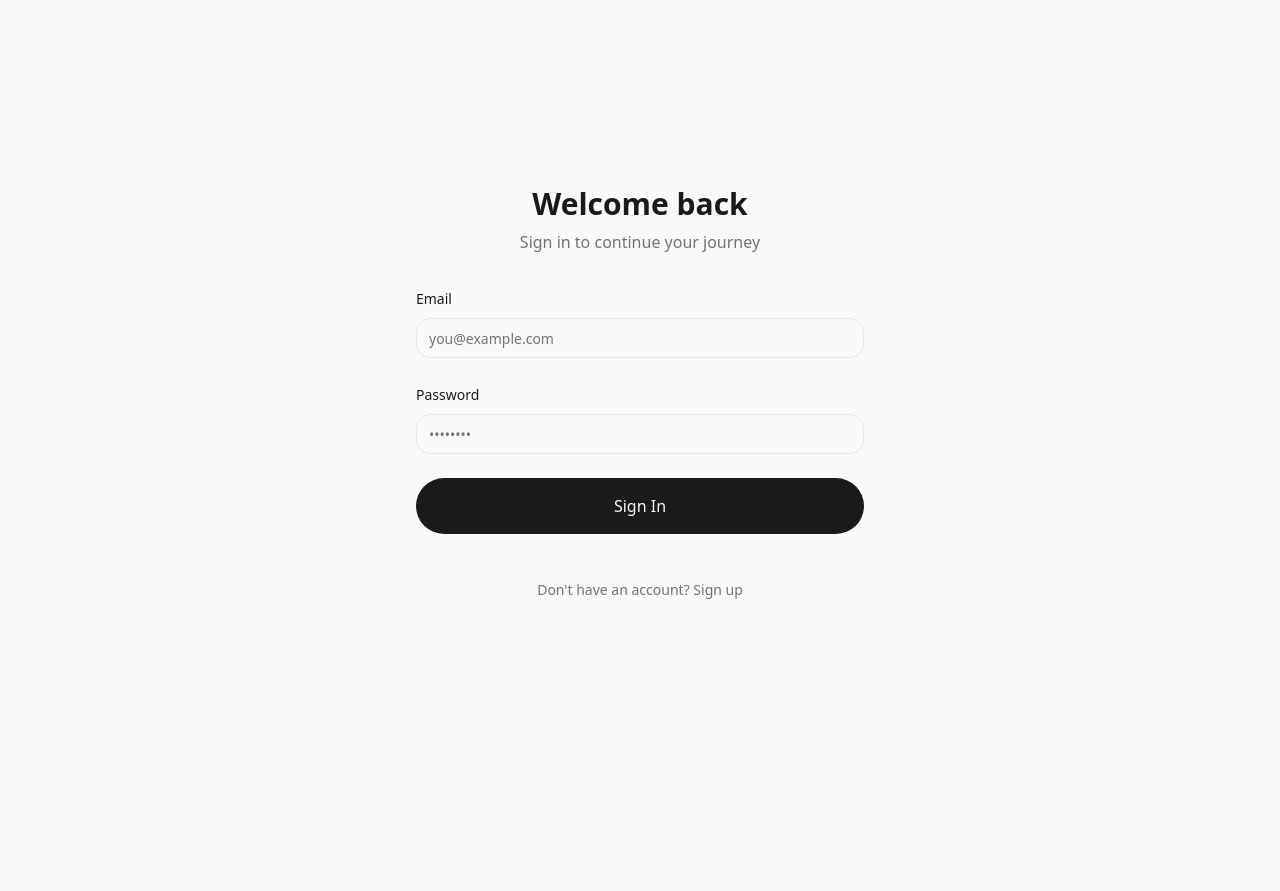
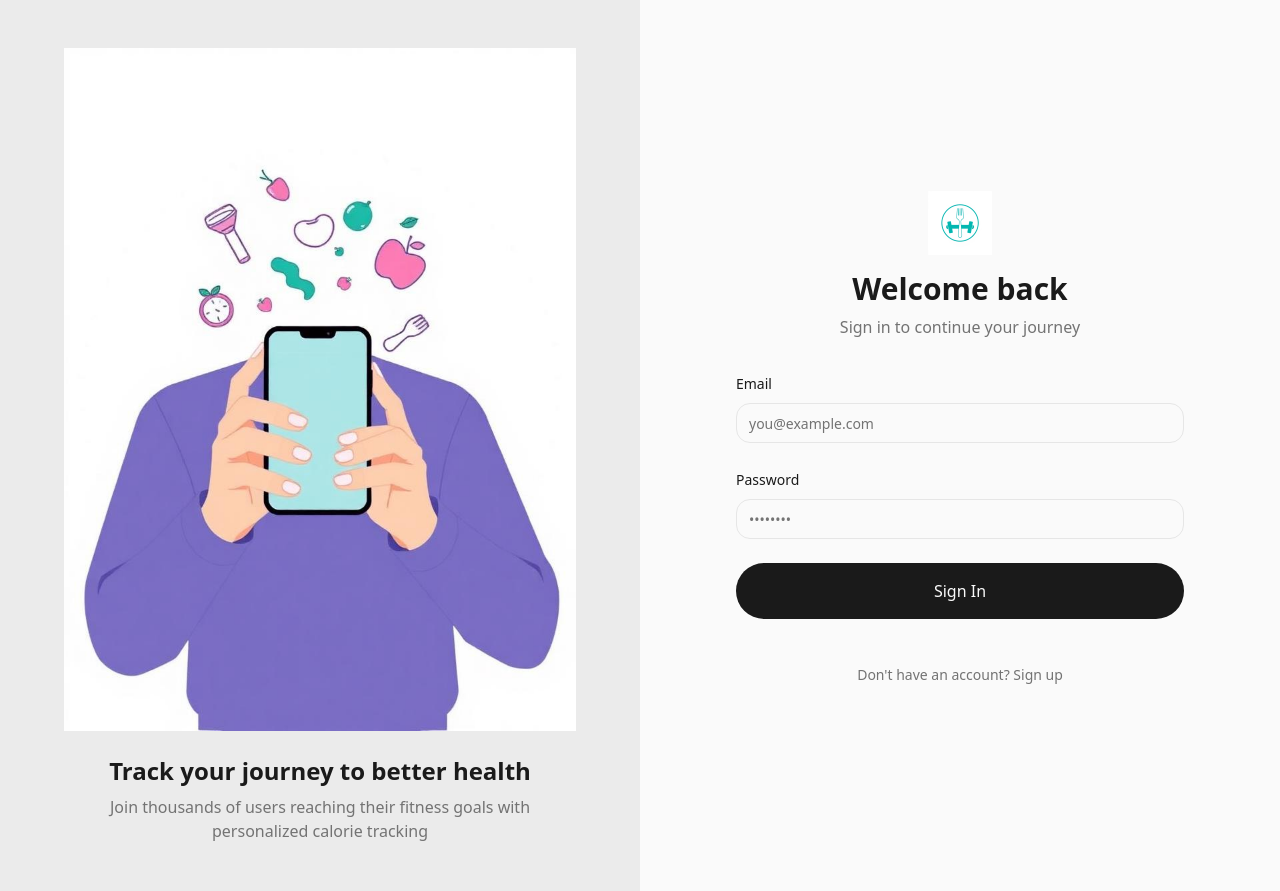
Before and after one commit to Lucaa12/calorie-glow-95, a React (Vite) app: page /auth in a window 1280 px wide. Before the commit the page ends 800 px from the top, so only its background shows below. Built offline with nearby package versions, Linux system fonts and the light colour scheme; the HTML template or start-up script is replaced by a standard one.

Commit message:
feat: Add visual assets

```diff
--- a/src/components/Welcome.tsx
+++ b/src/components/Welcome.tsx
@@ -1,5 +1,6 @@
 import { useNavigate } from "react-router-dom";
 import { Button } from "@/components/ui/button";
+import logo from "@/assets/logo.png";
 
 interface WelcomeProps {
   onGetStarted: () => void;
@@ -15,13 +16,20 @@ export const Welcome = ({ onGetStarted }: WelcomeProps) => {
   return (
     <div className="min-h-screen flex flex-col items-center justify-center px-6 bg-background">
       <div className="max-w-md w-full space-y-12 text-center">
-        <div className="space-y-6">
+        <div className="space-y-8">
+          <img
+            src={logo}
+            alt="Logo"
+            className="w-20 h-20 mx-auto"
+          />
+          <div className="space-y-4">
             <h1 className="text-4xl md:text-5xl font-bold tracking-tight text-foreground">
               Calorie tracking made easy
             </h1>
             <p className="text-foreground-secondary text-lg leading-relaxed max-w-sm mx-auto">
               Reach your health goals with personalized tracking and insights
             </p>
+          </div>
         </div>
 
         <div className="space-y-4">
--- a/src/pages/Auth.tsx
+++ b/src/pages/Auth.tsx
@@ -5,6 +5,8 @@ import { Input } from "@/components/ui/input";
 import { Label } from "@/components/ui/label";
 import { useAuth } from "@/hooks/useAuth";
 import { toast } from "sonner";
+import logo from "@/assets/logo.png";
+import authIllustration from "@/assets/auth-illustration.png";
 
 export default function Auth() {
   const [isSignUp, setIsSignUp] = useState(false);
@@ -36,9 +38,36 @@ export default function Auth() {
   };
 
   return (
-    <div className="min-h-screen flex flex-col items-center justify-center px-6 bg-background">
+    <div className="min-h-screen flex flex-col lg:flex-row bg-background">
+      {/* Left side - Illustration */}
+      <div className="hidden lg:flex lg:w-1/2 bg-muted items-center justify-center p-12">
+        <div className="max-w-lg space-y-6 text-center">
+          <img
+            src={authIllustration}
+            alt="Health tracking illustration"
+            className="w-full h-auto"
+          />
+          <div className="space-y-2">
+            <h2 className="text-2xl font-bold text-foreground">
+              Track your journey to better health
+            </h2>
+            <p className="text-foreground-secondary">
+              Join thousands of users reaching their fitness goals with personalized calorie tracking
+            </p>
+          </div>
+        </div>
+      </div>
+
+      {/* Right side - Auth form */}
+      <div className="flex-1 flex items-center justify-center px-6 py-12">
         <div className="max-w-md w-full space-y-8">
-        <div className="text-center space-y-2">
+          <div className="text-center space-y-4">
+            <img
+              src={logo}
+              alt="Logo"
+              className="w-16 h-16 mx-auto"
+            />
+            <div className="space-y-2">
               <h1 className="text-3xl font-bold text-foreground">
                 {isSignUp ? "Create your account" : "Welcome back"}
               </h1>
@@ -47,6 +76,7 @@ export default function Auth() {
                   ? "Start your health journey today"
                   : "Sign in to continue your journey"}
               </p>
+            </div>
           </div>
 
         <form onSubmit={handleSubmit} className="space-y-6">
@@ -117,5 +147,6 @@ export default function Auth() {
         </div>
         </div>
       </div>
+    </div>
   );
 }
```
Also changed, not shown: src/assets/auth-illustration.png (added), src/assets/logo.png (added). Lines whose indentation alone changed are shown as unchanged.
